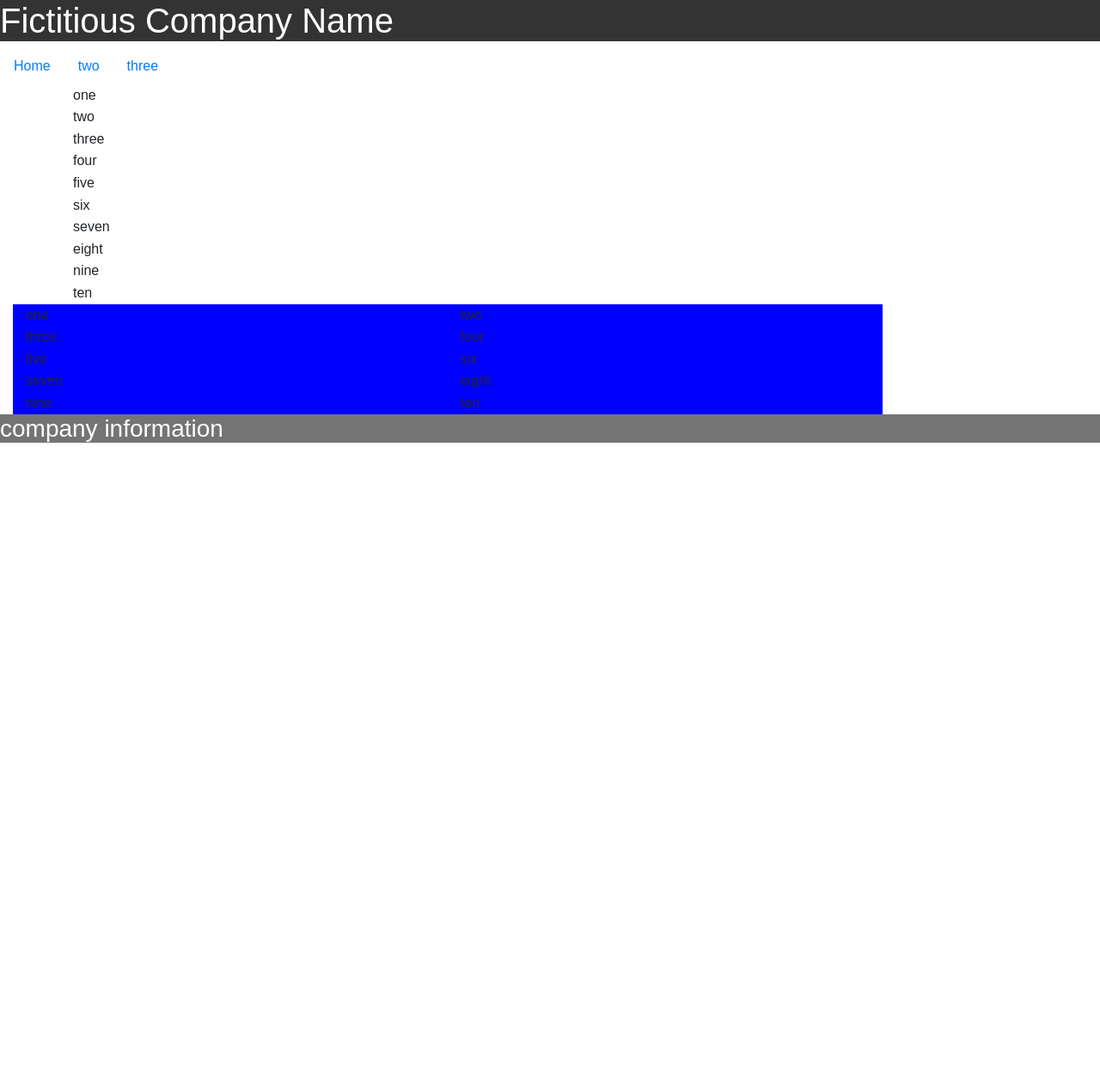
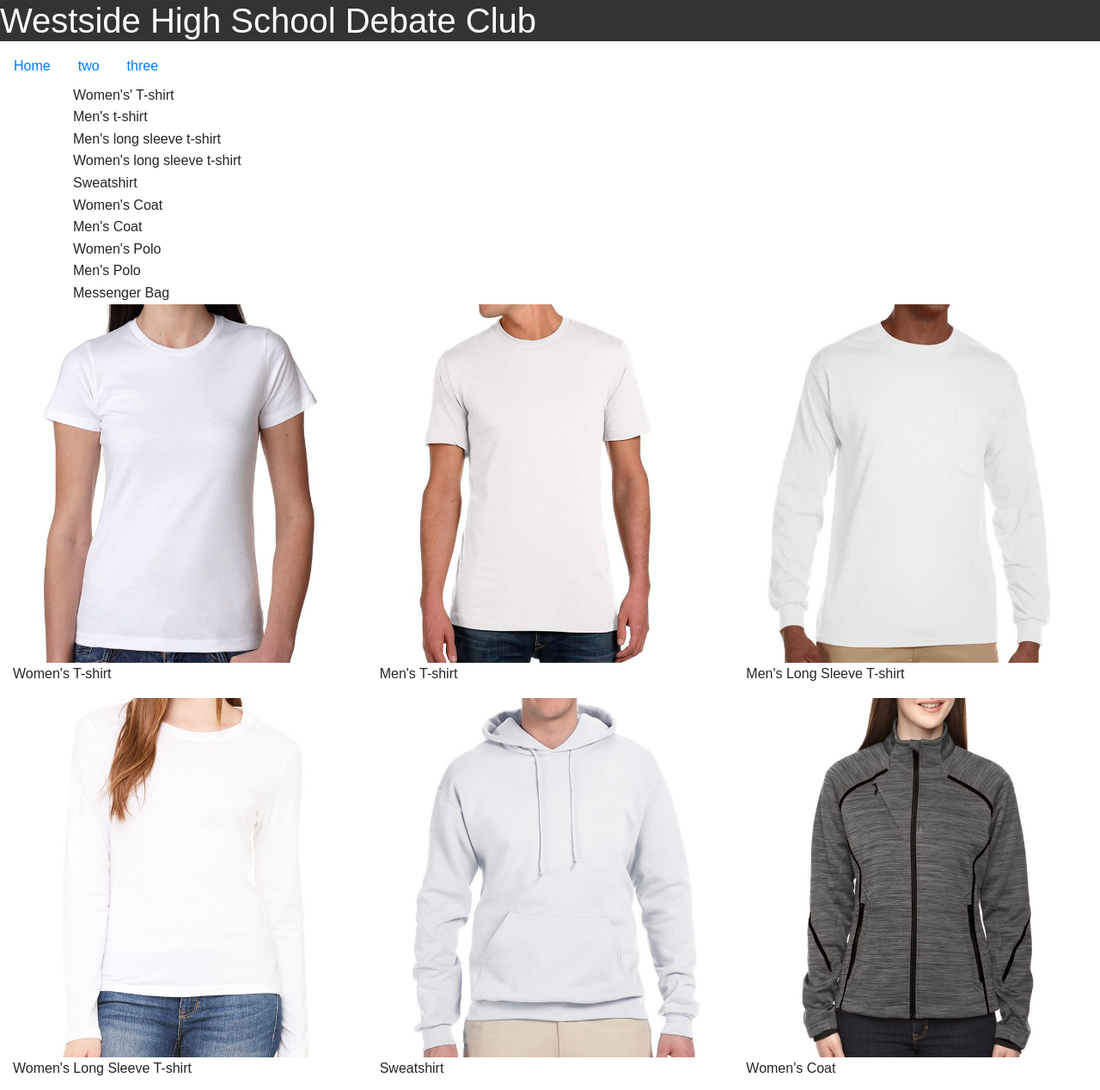
Before and after one commit to smsokolik/fictitious, a plain HTML site: page two.html in a window 1280 px wide. Shown: the top 1268 px of the page at 86% size. Before the commit the page ends 800 px from the top, so only its background shows below. Drawn offline with nearby package versions, Linux system fonts and the light colour scheme.

Commit message:
Saturday morning changes

```diff
--- a/styles.css
+++ b/styles.css
@@ -20,6 +20,10 @@ body {
 .sidenav {
     max-width: 10px;
 }
+
+.responsive {
+  width: 100%;
+}
 .color-1{background-color: orange;}
 .color-2{background-color: fuchsia;}
 .color-3{background-color: red;}
--- a/two.html
+++ b/two.html
@@ -12,7 +12,7 @@
 <body>
     <header>
         <div class="bartop">
-            <h1>Fictitious Company Name</h1>
+            <h1>Westside High School Debate Club</h1>
         </div>
       </header>
 
@@ -34,38 +34,69 @@
         <nav class="row">
             <div class="container">
                 <div class="row row-cols-1">
-                  <div class="col">one</div>
-                  <div class="col">two</div>
-                  <div class="col">three</div>
-                  <div class="col">four</div>
-                  <div class="col">five</div>
-                  <div class="col">six</div>
-                  <div class="col">seven</div>
-                  <div class="col">eight</div>
-                  <div class="col">nine</div>
-                  <div class="col">ten</div>
+                  <div class="col">Women's' T-shirt</div>
+                  <div class="col">Men's t-shirt</div>
+                  <div class="col">Men's long sleeve t-shirt</div>
+                  <div class="col">Women's long sleeve t-shirt</div>
+                  <div class="col">Sweatshirt</div>
+                  <div class="col">Women's Coat</div>
+                  <div class="col">Men's Coat</div>
+                  <div class="col">Women's Polo</div>
+                  <div class="col">Men's Polo</div>
+                  <div class="col">Messenger Bag</div>
                 </div>
               </div>
         </nav>
 
-        <section class="row col-12 col-md-10 col-lg-10">
-            <div class="color-4 col-6">one</div>
-            <div class="color-4 col-6">two</div>
-            <div class="color-4 col-6">three</div>
-            <div class="color-4 col-6">four</div>
-            <div class="color-4 col-6">five</div>
-            <div class="color-4 col-6">six</div>
-            <div class="color-4 col-6">seven</div>
-            <div class="color-4 col-6">eight</div>
-            <div class="color-4 col-6">nine</div>
-            <div class="color-4 col-6">ten</div>
+        <section class="row">
+            <div class="col-md-8 col-lg-4">
+              <img src="./images/wmtshirt.jpg" alt="women tshirt" class="responsive">
+              <p> Women's T-shirt</p>
+            </div>
+            <div class="col-md-8 col-lg-4">
+              <img src="./images/mantshirt.jpg" alt="men tshirt" class="responsive">
+              <p> Men's T-shirt</p>
+            </div>
+            <div class="col-md-8 col-lg-4">
+              <img src="./images/menlong.jpg" alt="men long tshirt" class="responsive">
+              <p> Men's Long Sleeve T-shirt</p>
+            </div>
+            <div class="col-md-8 col-lg-4">
+              <img src="./images/wmlong.jpg" alt="womenlong tshirt" class="responsive">
+              <p> Women's Long Sleeve T-shirt</p>
+            </div>
+            <div class="col-md-8 col-lg-4">
+              <img src="./images/sweatshirt.jpg" alt="sweatshirt" class="responsive">
+              <p> Sweatshirt</p>
+            </div>
+            <div class="col-md-8 col-lg-4">
+              <img src="./images/wmcoat.jpg" alt="women coat" class="responsive">
+              <p> Women's Coat</p>
+            </div>
+            <div class="col-md-8 col-lg-4">
+              <img src="./images/mancoat.jpg" alt="men coat" class="responsive">
+              <p> Men's Coat</p>
+            </div>
+            <div class="col-md-8 col-lg-4">
+              <img src="./images/wmpolo.jpg" alt="women polo" class="responsive">
+              <p> Women's Polo</p>
+            </div>
+            <div class="col-md-8 col-lg-4">
+              <img src="./images/menpolo.jpg" alt="men polo" class="responsive">
+              <p> Men's Polo</p>
+            </div>
+            <div class="col-md-8 col-lg-4">
+              <img src="./images/bag.jpg" alt="messenger bag" class="responsive">
+              <p> Messenger Bag</p>
+            </div>
         </section>
 
     </main>
 
     <footer>
         <div class="barbottom">
-            <h3>company information</h3>
+            <h4>8701 Pacific St, Omaha, NE 68114</h4>
+            <h4>(402) 343-2600</h4>
         </div>
     </footer>
 
```
Also changed, not shown: images/bag.jpg (added), images/mancoat.jpg (added), images/mantshirt.jpg (added), images/menlong.jpg (added), images/menpolo.jpg (added), images/sweatshirt.jpg (added), images/wmcoat.jpg (added), images/wmlong.jpg (added), images/wmpolo.jpg (added), images/wmtshirt.jpg (added), 2 other files.
